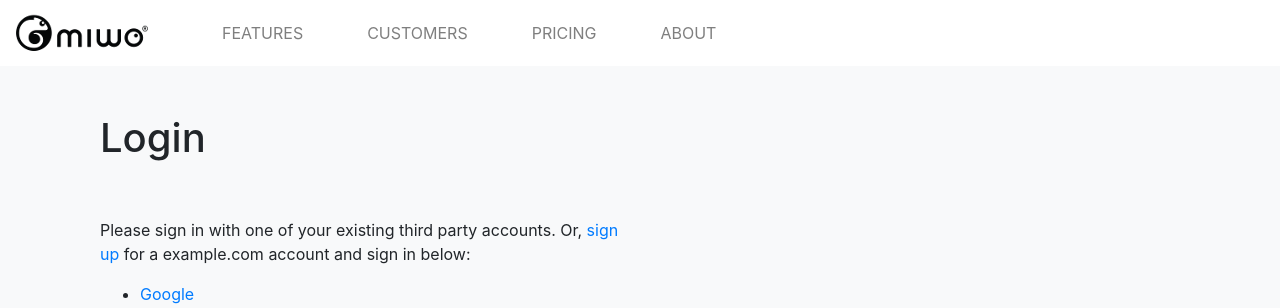
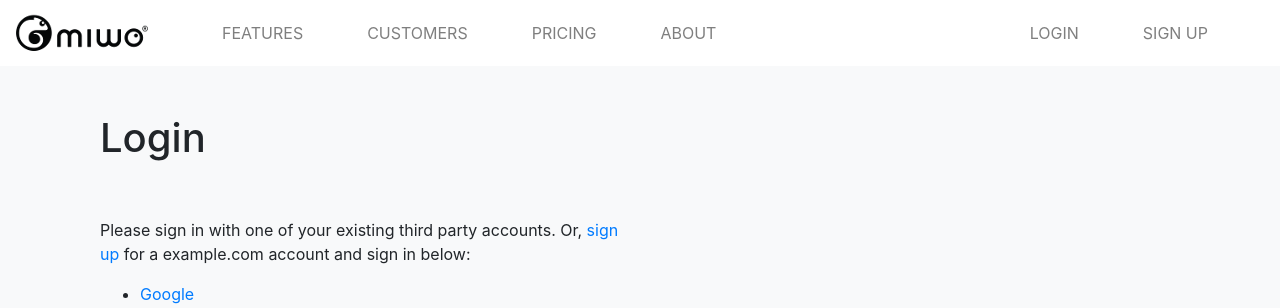
Before and after one commit to nicolas-pantel/MiWo, a Django app: page /accounts/login/ in a window 1280 px wide. Shown: the top 308 px of the page. Run offline with Django 3.2, Linux system fonts and the light colour scheme; some libraries are stand-ins or nearby versions.

Commit message:
feature(bo): Switch to classical login only

```diff
--- a/backoffice/templates/backoffice/base.html
+++ b/backoffice/templates/backoffice/base.html
@@ -61,7 +61,14 @@
     </div>
     <!-- Login -->
     <ul class="navbar-nav flex-row-reverse">
-      {% if user.is_authenticated %}
+      {% if not user.is_authenticated %}
+        <li class="nav-item">
+          <a class="nav-link mr-5" href="{% url 'account_signup' %}">{% trans "SIGN UP" %}</a>
+        </li>
+        <li class="nav-item">
+          <a class="nav-link mr-5" href="{% url 'account_login' %}">{% trans "LOGIN" %}</a>
+        </li>
+      {% else %}
         <li class="nav-item">
           <a class="nav-link mr-5" href="{% url 'account_logout' %}">{% trans "LOGOUT" %}</a>
         </li>
--- a/backoffice/templates/backoffice/index.html
+++ b/backoffice/templates/backoffice/index.html
@@ -7,6 +7,7 @@
 <h1 class="text-center pt-5">{% trans "Welcome to Miwo!" %}</h1>
 <h2 class="text-center pt-5">{% trans "Miwo is the smartest way to connect your clients to their influencer's audience" %}</h2>
 
+{% comment Google authentification %}
 {% if not user.is_authenticated %}
 <div class="text-center pt-5">
     <a href="{% provider_login_url 'google' process='login' action='reauthenticate' %}" class="btn btn-outline-danger">
@@ -15,5 +16,6 @@
     </a>
 </div>
 {% endif %}
+{% endcomment %}
 
 {% endblock %}
```
